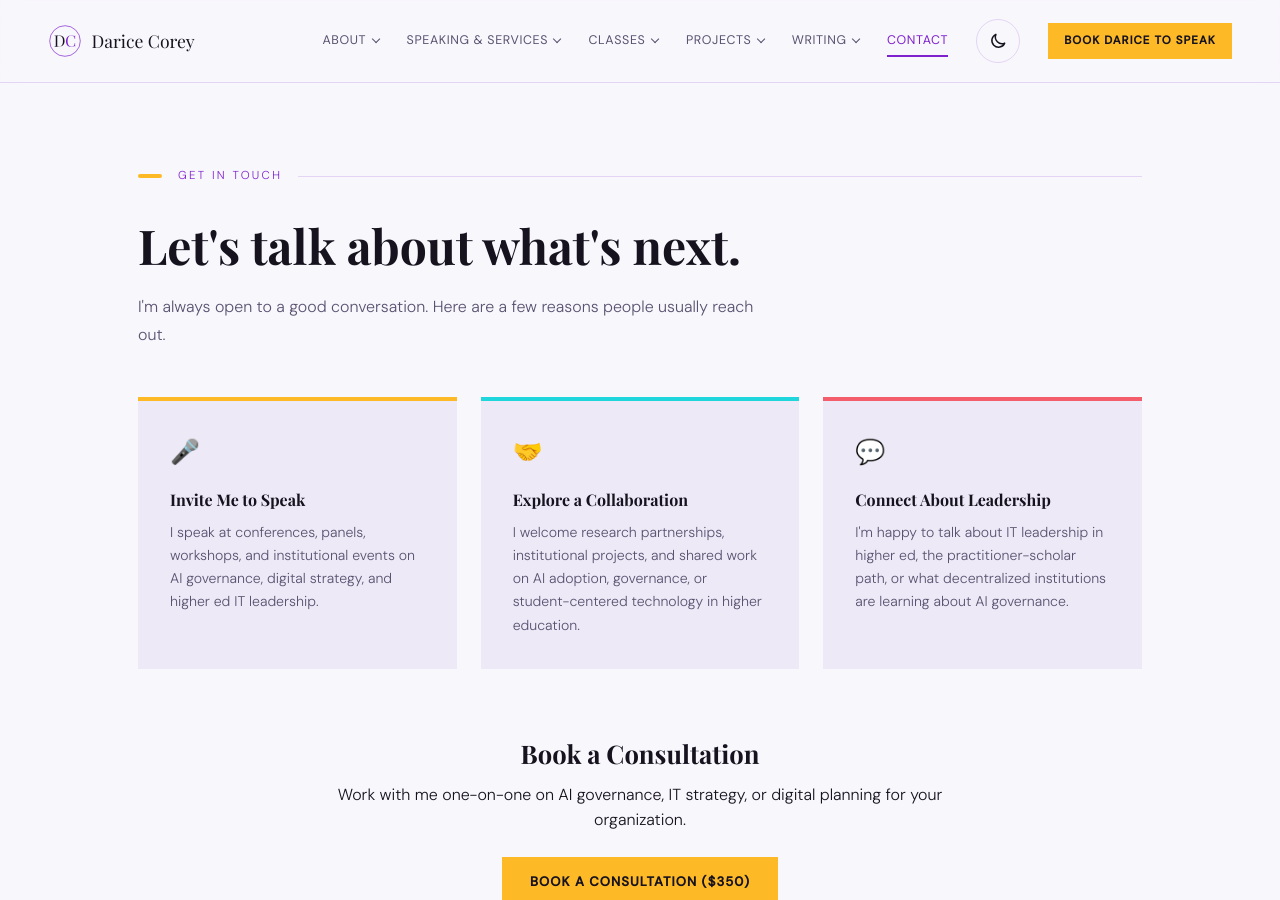
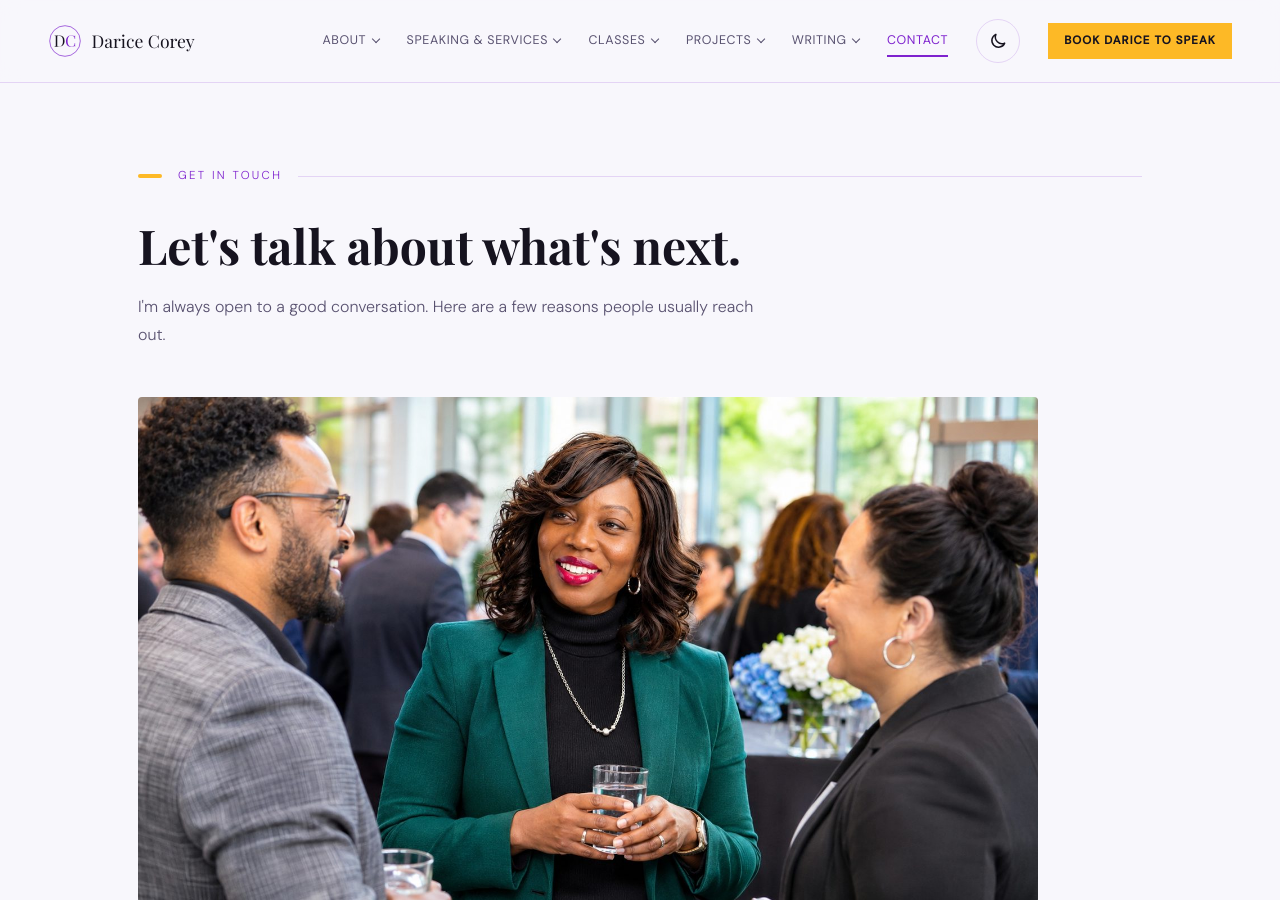
Before and after one commit to dcoreyrasm/dcoreyrasm.github.io, a Jekyll site: the page built from contact.html, in a window 1280 px wide and 900 px high. Built offline with Jekyll 4.4.1, drawn with Linux system fonts in a browser that asks for light colours; some web fonts are replaced.

Commit message:
Add networking photo to Contact page
Co-Authored-By: Claude Opus 5.5 <noreply@anthropic.com>
Claude-Session: https://claude.ai/code/session_012t3srwg9Ymqp2Xs1TE2dXo

```diff
--- a/contact.html
+++ b/contact.html
@@ -42,6 +42,7 @@
         <p class="section-label">Get In Touch</p>
         <h1 class="section-heading" id="contact-heading">Let's talk about what's next.</h1>
         <p class="section-sub">I'm always open to a good conversation. Here are a few reasons people usually reach out.</p>
+        <img src="/images/site/networking-reception.jpg" alt="Illustration of Darice Corey talking with two colleagues at a networking reception" width="1600" height="900" loading="lazy" style="display:block;width:100%;max-width:900px;height:auto;border-radius:4px;margin:1.5rem 0 2rem;" />
         <div class="contact-reasons">
           <div class="contact-reason"><div class="icon">🎤</div><h3>Invite Me to Speak</h3><p>I speak at conferences, panels, workshops, and institutional events on AI governance, digital strategy, and higher ed IT leadership.</p></div>
           <div class="contact-reason"><div class="icon">🤝</div><h3>Explore a Collaboration</h3><p>I welcome research partnerships, institutional projects, and shared work on AI adoption, governance, or student-centered technology in higher education.</p></div>
```
